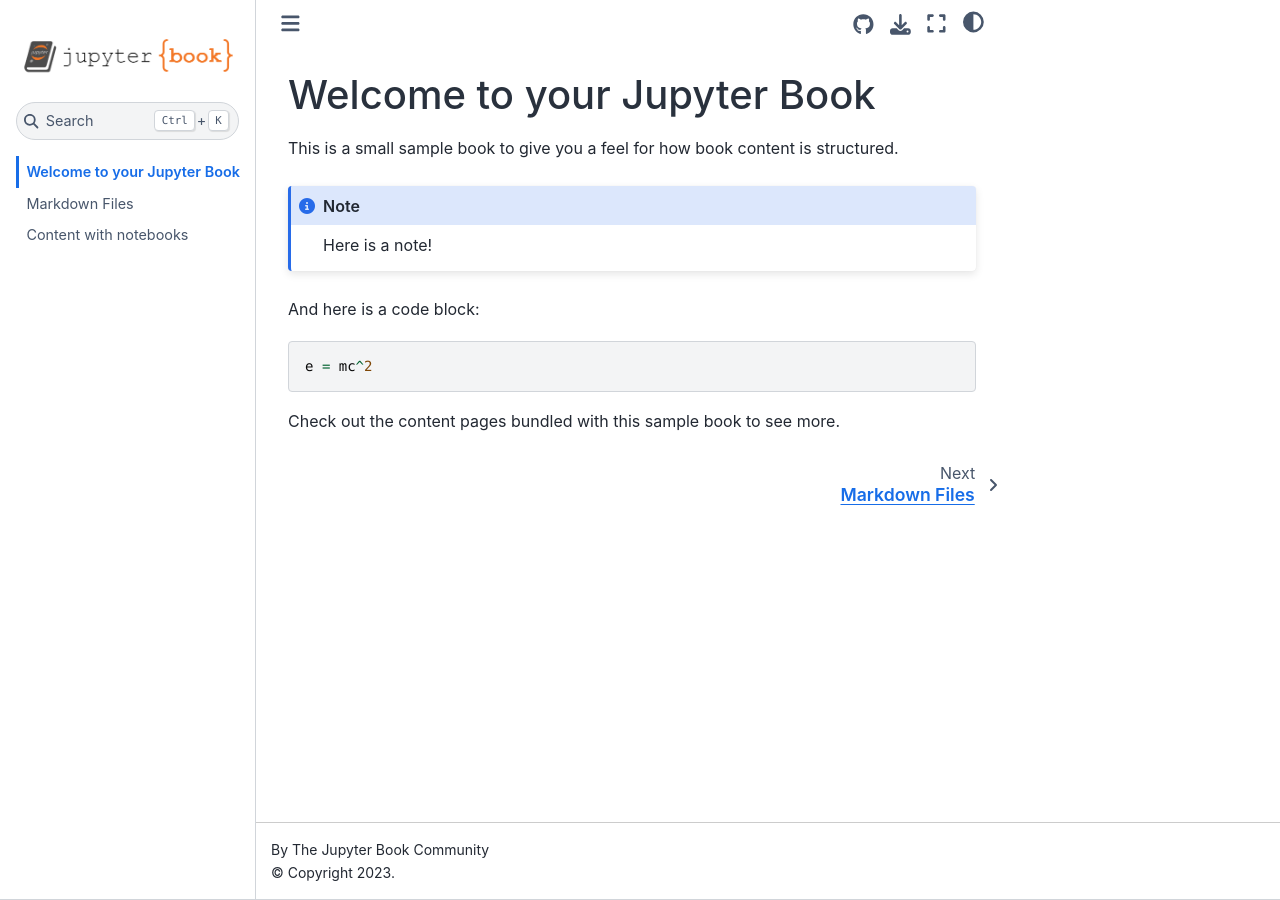
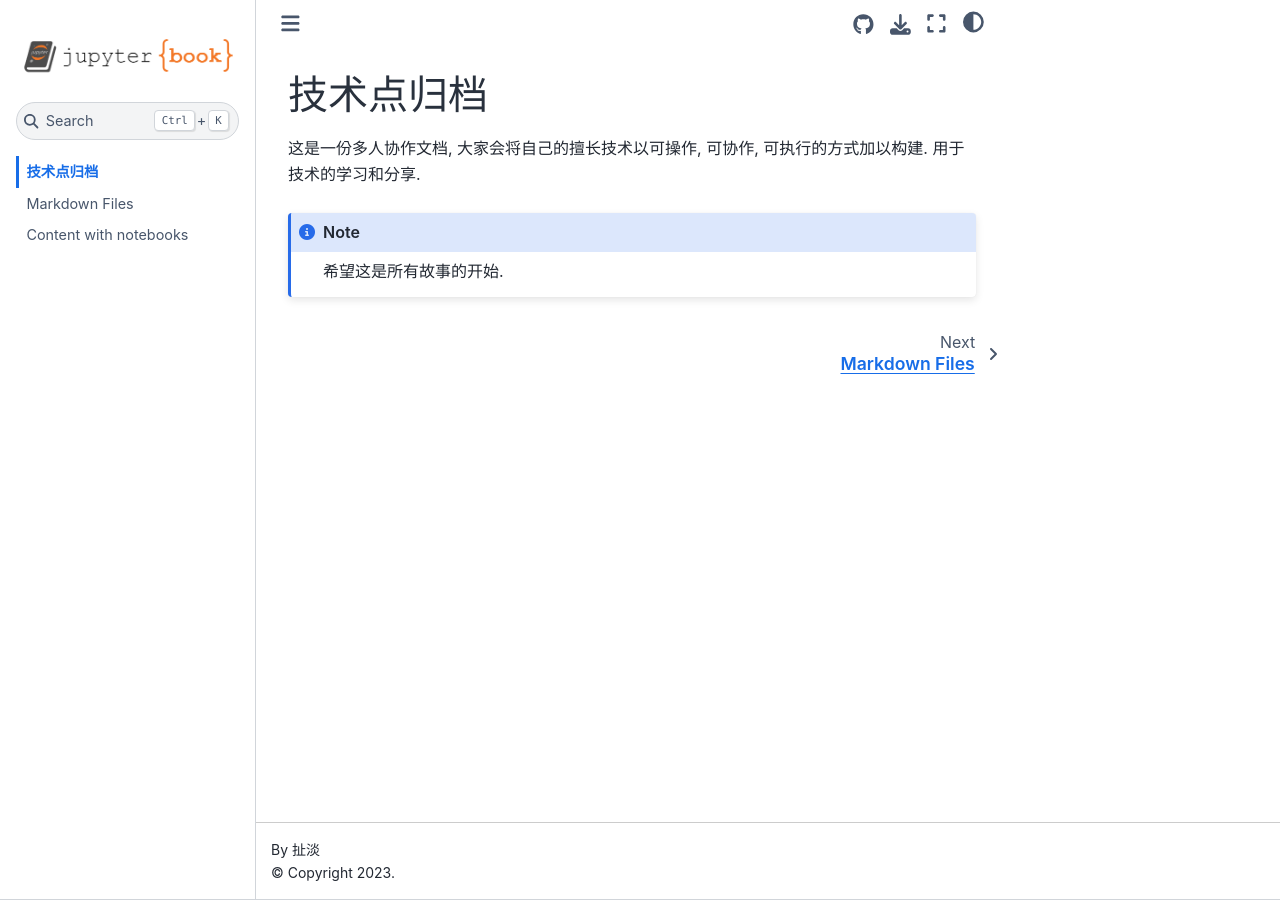
Before and after one commit to RYefccd/meditations, a Jupyter Book: the page built from intro.md, in a window 1280 px wide. Built offline with Jupyter Book 1.0.4 settings and Sphinx 7.4.7 and the Sphinx Book theme 1.1.4, drawn with Linux system fonts in a browser that asks for light colours.

Commit message:
refactor: add base settings for building docs

````diff
--- a/_config.yml
+++ b/_config.yml
@@ -1,9 +1,11 @@
 # Book settings
 # Learn more at https://jupyterbook.org/customize/config.html
 
-title: My sample book
-author: The Jupyter Book Community
+title: Meditations
+author: 扯淡
 logo: logo.png
+
+exclude_patterns : [_build, Thumbs.db, .DS_Store, "**.ipynb_checkpoints", README.md]
 
 # Force re-execution of notebooks on each build.
 # See https://jupyterbook.org/content/execute.html
--- a/intro.md
+++ b/intro.md
@@ -1,16 +1,8 @@
-# Welcome to your Jupyter Book
+# 技术点归档
 
-This is a small sample book to give you a feel for how book content is
-structured.
+这是一份多人协作文档, 大家会将自己的擅长技术以可操作, 可协作, 可执行的方式加以构建.
+用于技术的学习和分享.
 
 :::{note}
-Here is a note!
+希望这是所有故事的开始.
 :::
-
-And here is a code block:
-
-```
-e = mc^2
-```
-
-Check out the content pages bundled with this sample book to see more.
````
Also changed, not shown: 1 other file.
